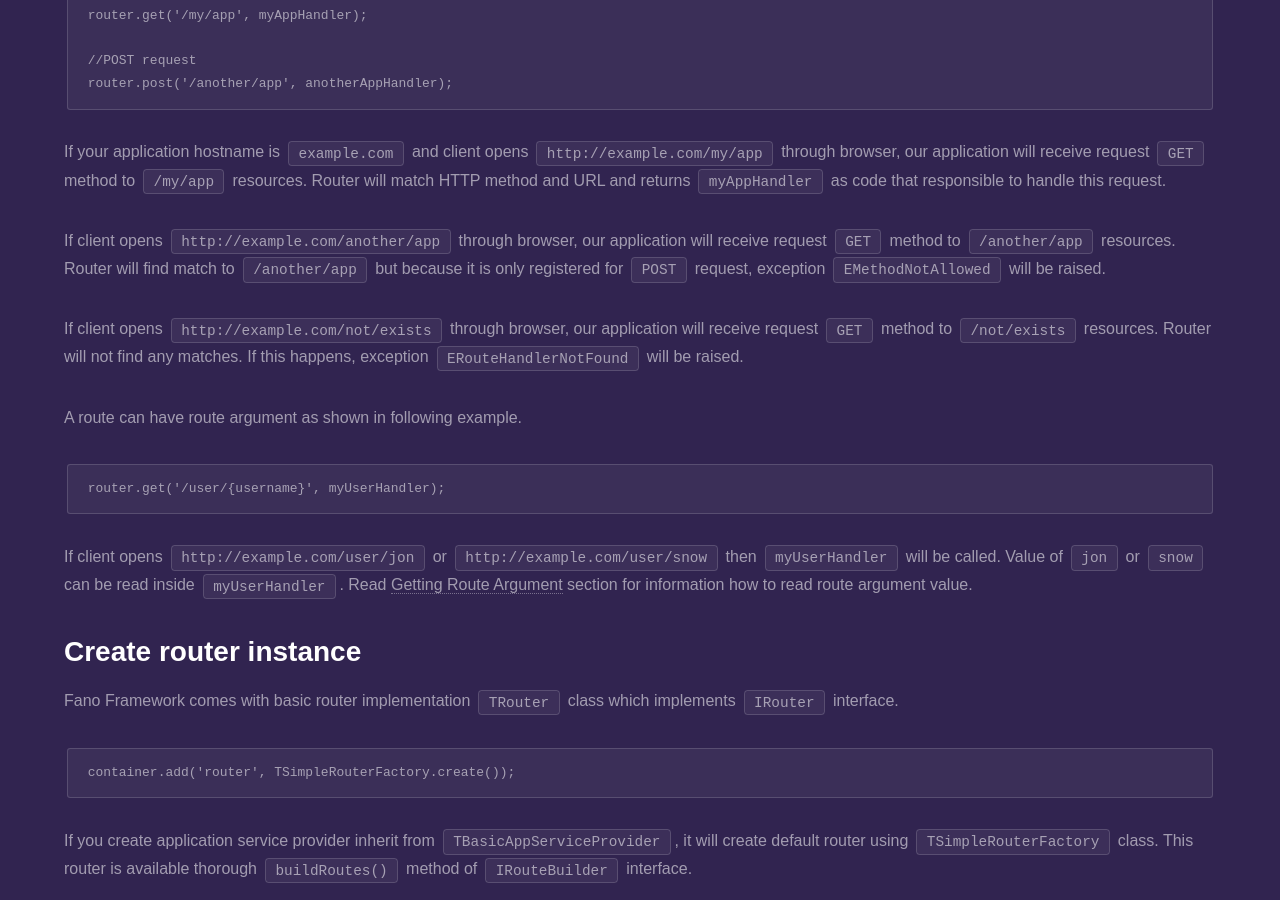
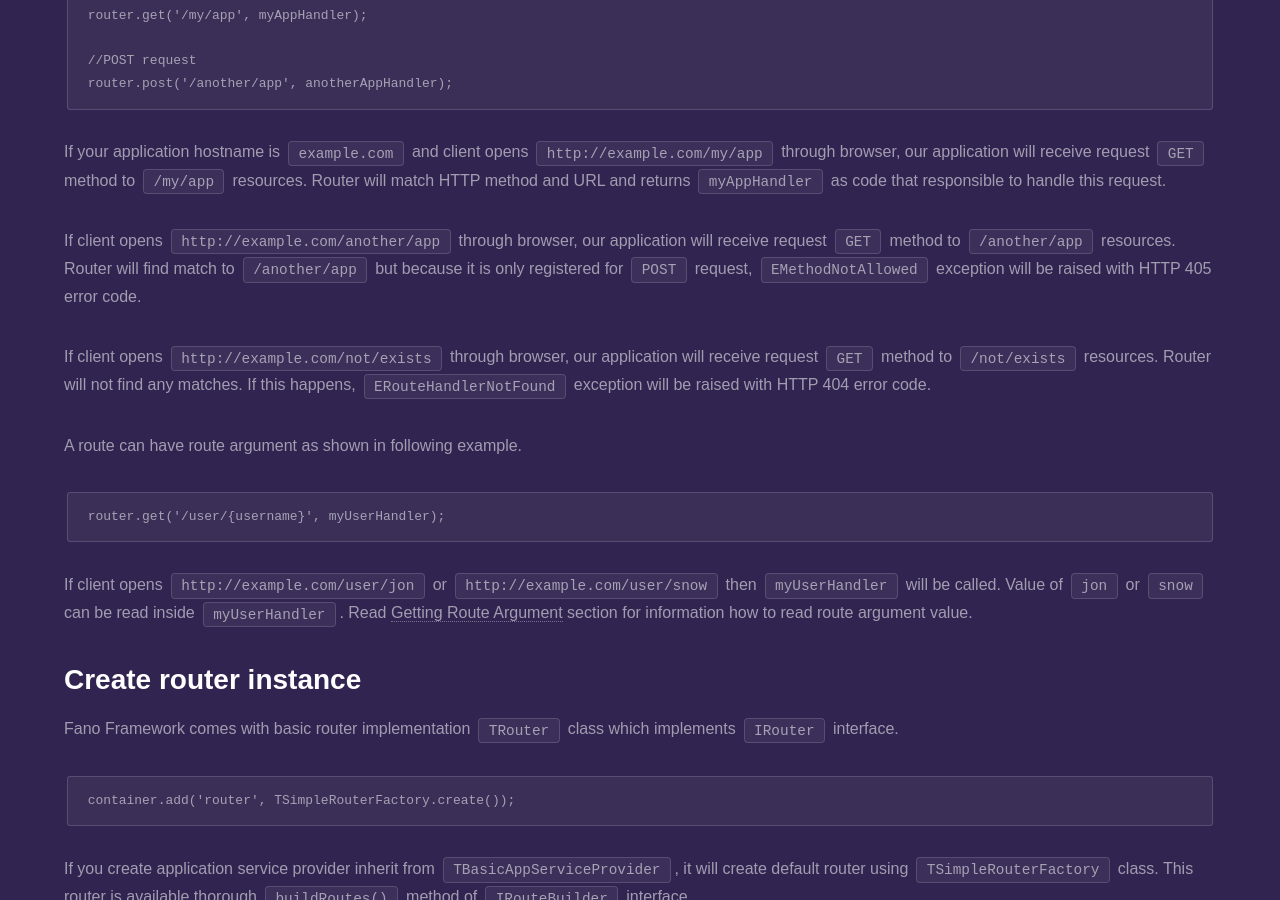
Before and after one commit to fanoframework/fanoframework.github.io, a Jekyll site: the page built from working-with-router/index.md, in a window 1280 px wide and 900 px high, scrolled down 643 px. Built offline with Jekyll 4.4.1, drawn with Linux system fonts in a browser that asks for light colours; our own code applies the rules of GitHub Pages for plain Markdown files.

Commit message:
improve content of router docs

````diff
--- a/working-with-router/index.md
+++ b/working-with-router/index.md
@@ -26,9 +26,9 @@ router.post('/another/app', anotherAppHandler);
 
 If your application hostname is `example.com` and  client opens `http://example.com/my/app` through browser, our application will receive request `GET` method to `/my/app` resources. Router will match HTTP method and URL and returns `myAppHandler` as code that responsible to handle this request.
 
-If client opens `http://example.com/another/app` through browser, our application will receive request `GET` method to `/another/app` resources. Router will find match to `/another/app` but because it is only registered for `POST` request, exception `EMethodNotAllowed` will be raised.
+If client opens `http://example.com/another/app` through browser, our application will receive request `GET` method to `/another/app` resources. Router will find match to `/another/app` but because it is only registered for `POST` request, `EMethodNotAllowed` exception will be raised with HTTP 405 error code.
 
-If client opens `http://example.com/not/exists` through browser, our application will receive request `GET` method to `/not/exists` resources. Router will not find any matches. If this happens, exception `ERouteHandlerNotFound` will be raised.
+If client opens `http://example.com/not/exists` through browser, our application will receive request `GET` method to `/not/exists` resources. Router will not find any matches. If this happens, `ERouteHandlerNotFound` exception will be raised with HTTP 404 error code.
 
 A route can have route argument as shown in following example.
 ```
````
